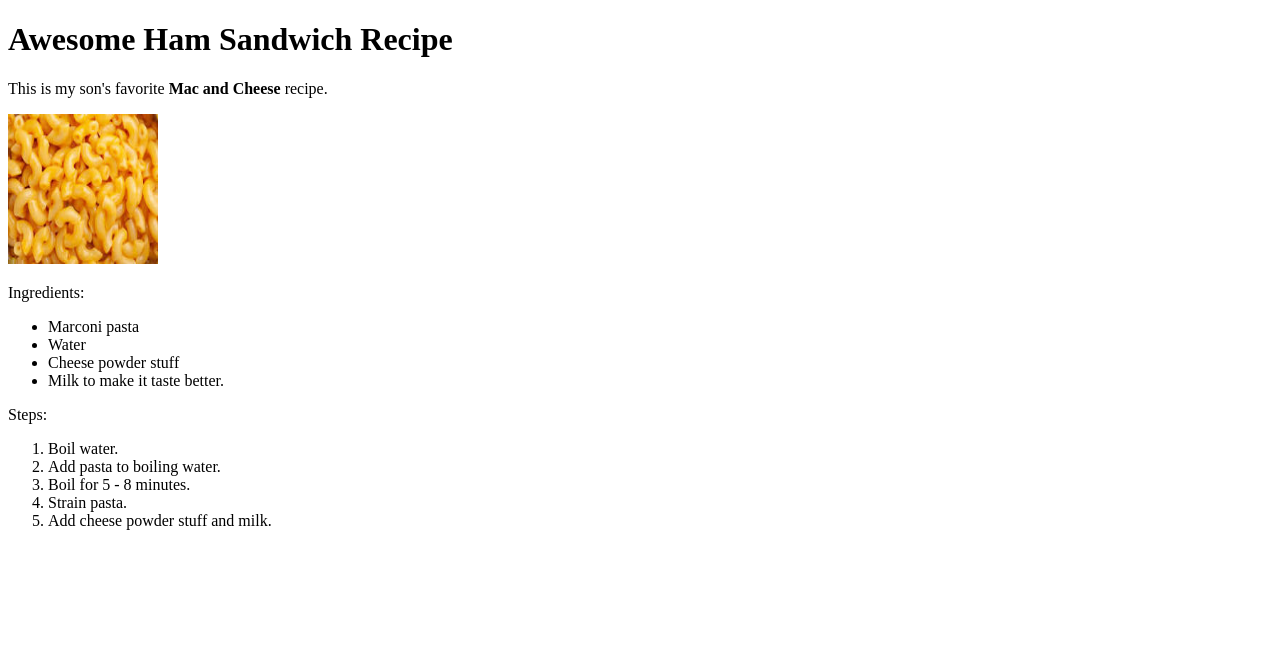
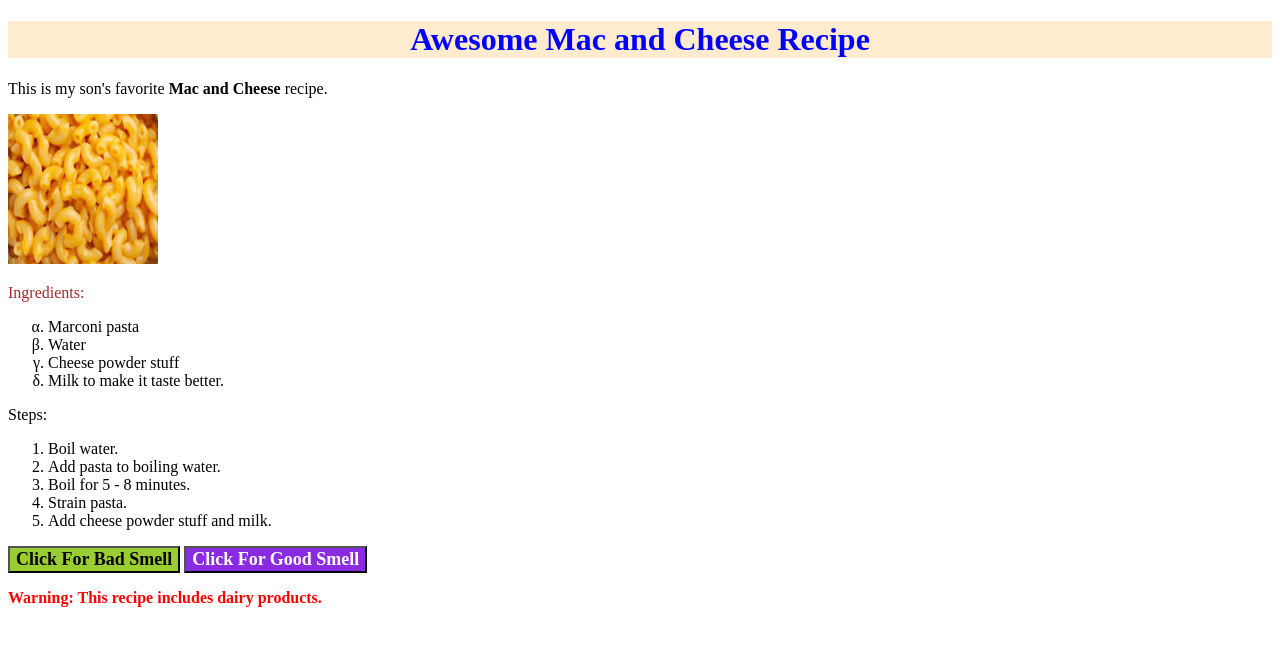
Before and after one commit to malexaims/odin-recipies, a plain HTML site: page recipes/macandcheese.html in a window 1280 px wide. Drawn offline with Linux system fonts and the light colour scheme.

Commit message:
Added some whacky CSS

```diff
--- a/recipes/macandcheese.html
+++ b/recipes/macandcheese.html
@@ -3,17 +3,18 @@
 <head>
     <meta charset="UTF-8">
     <meta name="viewport" content="width=device-width, initial-scale=1.0">
+    <link rel="stylesheet" href="../styles.css">
     <title>Mac and Cheese Recipe</title>
 </head>
 <body>
-    <h1>Awesome Ham Sandwich Recipe</h1>
+    <h1>Awesome Mac and Cheese Recipe</h1>
     <p>This is my son's favorite <strong>Mac and Cheese</strong> recipe.</p>
 
     <img src="../images/macandcheese.jpeg"
     alt="Mac & Cheese Recipe" height="150" width="150">
 
-    <p>Ingredients:
-        <ul>
+    <p class="description">Ingredients:
+        <ul class="notes">
             <li>Marconi pasta</li>
             <li>Water</li>
             <li>Cheese powder stuff</li>
@@ -30,5 +31,11 @@
             <li>Add cheese powder stuff and milk.</li>
         </ol>
     </p>
+
+    <button class="button nasty-button">Click For Bad Smell</button>
+    <button class="button good-button">Click For Good Smell</button>
+
+
+    <p class="alert-text">Warning: This recipe includes dairy products.</p>
 </body>
 </html>
--- /dev/null
+++ b/styles.css
@@ -0,0 +1,46 @@
+
+h1{
+    color: blue;
+    background-color: blanchedalmond;
+    text-align: center;
+    font-size: 32;
+}
+
+.description{
+    color: brown;
+    font: Arial;
+}
+
+.notes {
+    list-style:lower-greek;
+}
+
+.button{
+    font-size: large;
+    font-family: serif;
+    font-weight: bold;
+}
+
+.button.nasty-button{
+    background-color: yellowgreen;
+}
+
+.button.good-button{
+    color: white;
+    background-color: blueviolet;
+}
+
+.warning-text,
+.alert-text{
+    color: red;
+    font: Arial;
+}
+
+.alert-text{
+    font-weight: bold;
+}
+
+
+.warning-text{
+    font-weight: bolder;
+}
```
Also changed, not shown: index.html (+1 -0 lines), recipes/hamsandwitch.html (+1 -0 lines).
